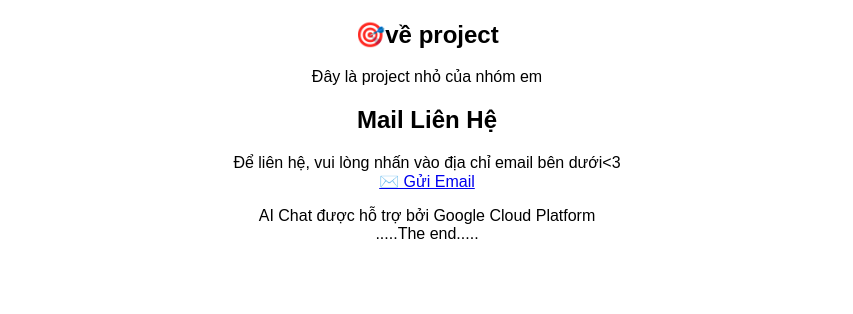
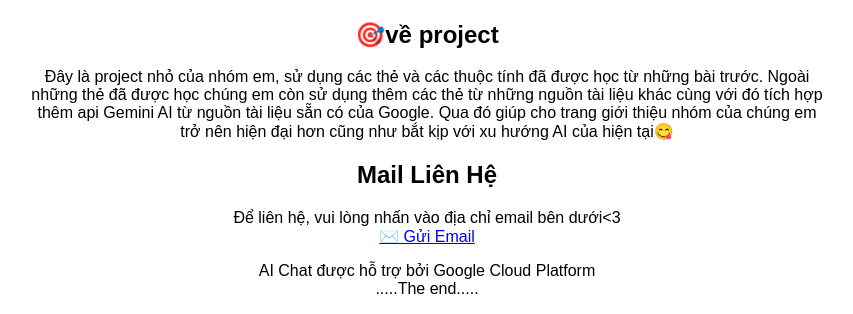
Before and after one commit to vinmydiemsudosu/vinmydiemsudosu.github.io, a plain HTML site: page index.html in a window 1280 px wide. Shown: the part 1540-1854 px from the top of the page, without its empty margins (213-1066 px from the left). Before the commit the page ends 1799 px from the top, so only its background shows below. Drawn offline with Linux system fonts and the light colour scheme.

Commit message:
Update index.html

```diff
--- a/index.html
+++ b/index.html
@@ -88,7 +88,8 @@
         <section>
             <h2>🎯về project</h2>
             <p align="center" style="max-width: 800px; margin: 0 auto;">
-                Đây là project nhỏ của nhóm em
+                Đây là project nhỏ của nhóm em, sử dụng các thẻ và các thuộc tính đã được học từ những bài trước. Ngoài những thẻ đã được học chúng em còn sử dụng thêm các thẻ từ những nguồn tài liệu khác cùng với đó tích hợp thêm api Gemini AI từ nguồn tài liệu sẵn có của
+                Google. Qua đó giúp cho trang giới thiệu nhóm của chúng em trở nên hiện đại hơn cũng như bắt kịp với xu hướng AI của hiện tại😋
             </p>
         </section>
 
```
